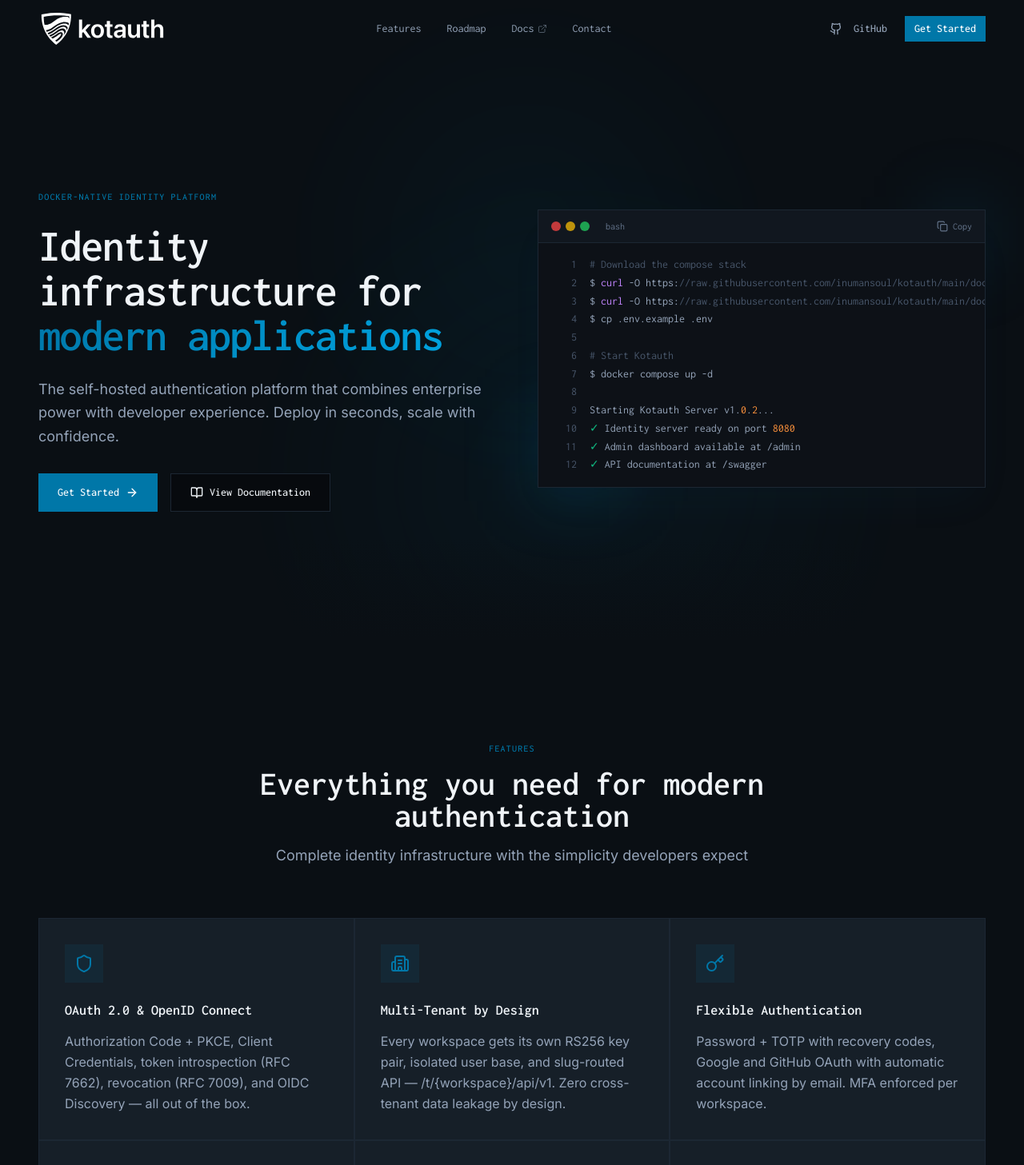
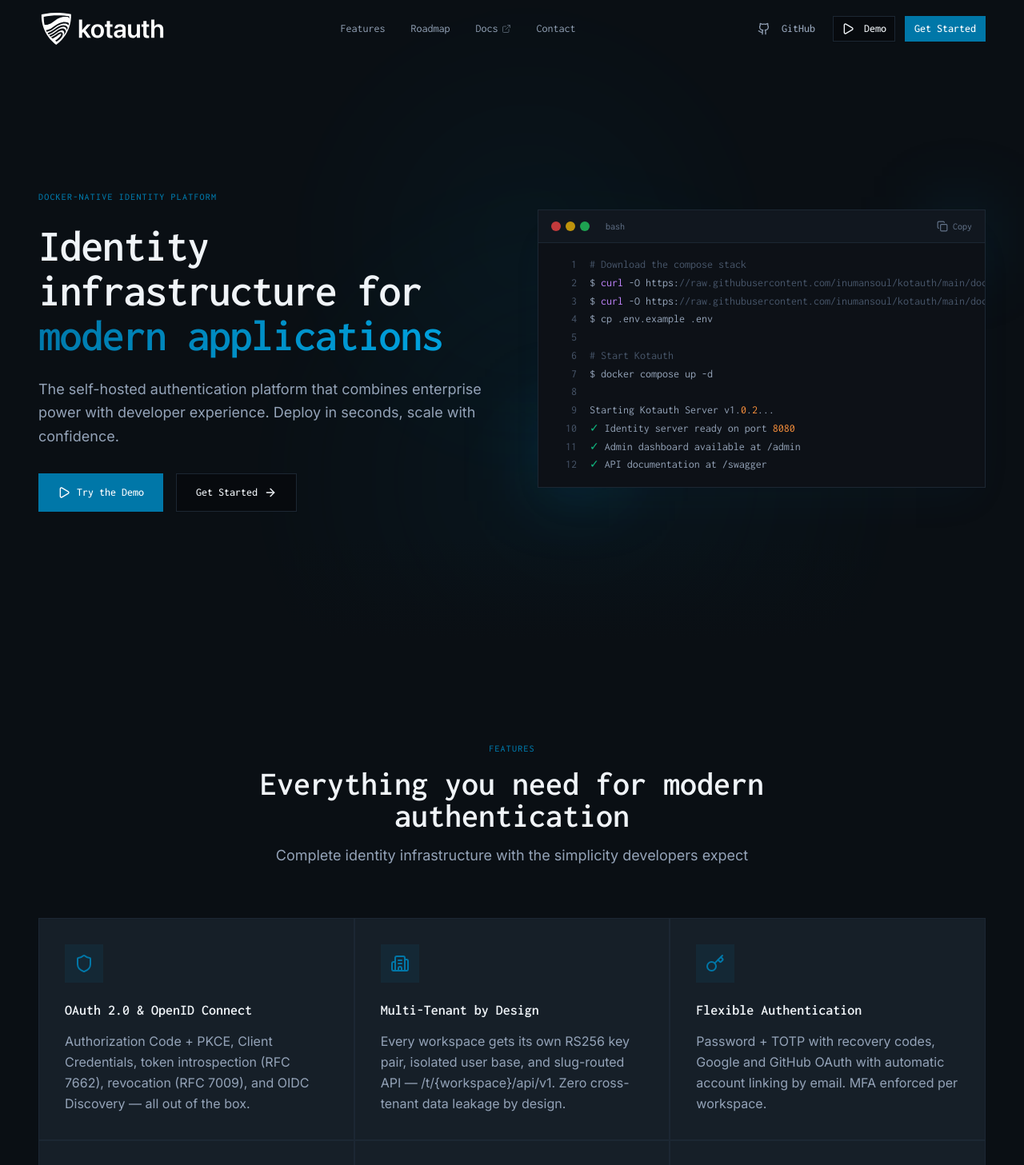
Before and after one commit to InumanSoul/kotauth-website, a React (Vite) app: page / in a window 1280 px wide. Shown: the top 1457 px of the page at 80% size. Built offline with nearby package versions, Linux system fonts and the light colour scheme.

Commit message:
Demo documentation added

```diff
--- a/src/components/Navbar.tsx
+++ b/src/components/Navbar.tsx
@@ -1,6 +1,6 @@
 import { useState, useEffect } from 'react';
 import { motion } from 'framer-motion';
-import { Menu, Github, ExternalLink } from 'lucide-react';
+import { Menu, Github, ExternalLink, Play } from 'lucide-react';
 import { Link, NavLink } from 'react-router-dom';
 import { Button } from '@/components/ui/button';
 import { Sheet, SheetContent, SheetTrigger } from '@/components/ui/sheet';
@@ -8,6 +8,7 @@ import { Sheet, SheetContent, SheetTrigger } from '@/components/ui/sheet';
 const GITHUB_URL    = 'https://github.com/inumansoul/kotauth';
 const QUICKSTART_URL = 'https://docs.kotauth.com/getting-started/quickstart/';
 const DOCS_URL      = 'https://docs.kotauth.com/getting-started/introduction/';
+const DEMO_URL      = 'https://demo.kotauth.com';
 
 type NavLinkDef = {
   label: string;
@@ -152,6 +153,17 @@ export function Navbar() {
             </Button>
             <Button
               asChild
+              variant="outline"
+              size="sm"
+              className="border-kotauth-surface-2 text-kotauth-text-primary hover:bg-kotauth-surface-1 hover:border-kotauth-primary/50 font-mono"
+            >
+              <a href={DEMO_URL} target="_blank" rel="noopener noreferrer">
+                <Play className="w-3.5 h-3.5 mr-1.5" />
+                Demo
+              </a>
+            </Button>
+            <Button
+              asChild
               size="sm"
               className="bg-kotauth-primary hover:bg-kotauth-primary-light text-white font-mono"
             >
@@ -198,6 +210,21 @@ export function Navbar() {
                 </Button>
                 <Button
                   asChild
+                  variant="outline"
+                  className="border-kotauth-surface-2 text-kotauth-text-primary hover:bg-kotauth-surface-1 font-mono"
+                >
+                  <a
+                    href={DEMO_URL}
+                    target="_blank"
+                    rel="noopener noreferrer"
+                    onClick={() => setMobileOpen(false)}
+                  >
+                    <Play className="w-4 h-4 mr-2" />
+                    Try the Demo
+                  </a>
+                </Button>
+                <Button
+                  asChild
                   className="bg-kotauth-primary hover:bg-kotauth-primary-light text-white font-mono"
                 >
                   <a
--- a/src/pages/FeaturesPage.tsx
+++ b/src/pages/FeaturesPage.tsx
@@ -10,7 +10,7 @@ import {
   Users,
   Palette,
   ArrowRight,
-  Github,
+  Play,
   Lock,
   FileCode,
   Fingerprint,
@@ -24,6 +24,7 @@ import { AuthShowcase } from '@/sections/AuthShowcase';
 import { PageSEO } from '@/components/PageSEO';
 
 const GITHUB_URL = 'https://github.com/inumansoul/kotauth';
+const DEMO_URL = 'https://demo.kotauth.com';
 
 // ─── All Features ─────────────────────────────────────────────────────────────
 
@@ -74,7 +75,7 @@ const allFeatures = [
     icon: Container,
     title: 'Docker-Native Deployment',
     description:
-      '120 MB multi-stage image published to GHCR (ghcr.io/inumansoul/kotauth). Bring your own .env and run docker compose up -d. Flyway migrations run automatically on startup — no init scripts, no manual schema setup. Compose stack includes PostgreSQL with a health check so Kotauth only starts when the database is ready.',
+      '120 MB multi-stage image published to GHCR (ghcr.io/inumansoul/kotauth). Bring your own .env and run docker compose up -d. Flyway migrations run automatically on startup — no init scripts, no manual schema setup. Compose stack includes PostgreSQL with a health check so Kotauth only starts when the database is ready. Set KAUTH_DEMO_MODE=true to deploy a public showcase instance with pre-seeded workspaces, users, roles, and applications — try it at demo.kotauth.com.',
   },
 ];
 
@@ -254,7 +255,7 @@ export function FeaturesPage() {
             </h2>
             <p className="text-kotauth-text-secondary mb-8">
               Everything above ships in a single Docker image. No licensing, no per-seat cost,
-              no SaaS dependency.
+              no SaaS dependency. See it running before you deploy.
             </p>
             <div className="flex flex-wrap gap-4">
               <Button
@@ -262,9 +263,9 @@ export function FeaturesPage() {
                 size="lg"
                 className="bg-kotauth-primary hover:bg-kotauth-primary-light text-white px-6 h-12 font-mono"
               >
-                <a href={`${GITHUB_URL}#quick-start`} target="_blank" rel="noopener noreferrer">
-                  Get Started
-                  <ArrowRight className="w-4 h-4 ml-2" />
+                <a href={DEMO_URL} target="_blank" rel="noopener noreferrer">
+                  <Play className="w-4 h-4 mr-2" />
+                  Try the Demo
                 </a>
               </Button>
               <Button
@@ -273,9 +274,9 @@ export function FeaturesPage() {
                 size="lg"
                 className="border-kotauth-surface-2 text-kotauth-text-primary hover:bg-kotauth-surface-1 hover:border-kotauth-primary/50 px-6 h-12 font-mono"
               >
-                <a href={GITHUB_URL} target="_blank" rel="noopener noreferrer">
-                  <Github className="w-4 h-4 mr-2" />
-                  View on GitHub
+                <a href={`${GITHUB_URL}#quick-start`} target="_blank" rel="noopener noreferrer">
+                  Get Started
+                  <ArrowRight className="w-4 h-4 ml-2" />
                 </a>
               </Button>
             </div>
--- a/src/pages/HomePage.tsx
+++ b/src/pages/HomePage.tsx
@@ -2,6 +2,7 @@ import { Hero } from '@/sections/Hero';
 import { FeaturesGrid } from '@/sections/FeaturesGrid';
 import { AuthShowcase } from '@/sections/AuthShowcase';
 import { CodeShowcase } from '@/sections/CodeShowcase';
+import { LiveDemo } from '@/sections/LiveDemo';
 import { ComparisonTable } from '@/sections/ComparisonTable';
 import { Architecture } from '@/sections/Architecture';
 import { CTASection } from '@/sections/CTASection';
@@ -12,13 +13,14 @@ export function HomePage() {
     <>
       <PageSEO
         title="Kotauth — Self-hosted authentication for modern applications"
-        description="The open-source, Docker-native identity platform. OAuth 2.0, OpenID Connect, multi-tenancy, white-label auth screens, and webhooks — deploy in seconds with a single docker compose up."
+        description="The open-source, Docker-native identity platform. OAuth 2.0, OpenID Connect, multi-tenancy, white-label auth screens, and webhooks — deploy in seconds with a single docker compose up. Try the live demo at demo.kotauth.com."
         path="/"
       />
       <Hero />
       <FeaturesGrid />
       <AuthShowcase />
       <CodeShowcase />
+      <LiveDemo />
       <ComparisonTable />
       <Architecture />
       <CTASection />
--- a/src/pages/RoadmapPage.tsx
+++ b/src/pages/RoadmapPage.tsx
@@ -1,11 +1,12 @@
 import { motion } from 'framer-motion';
-import { Github, ArrowRight } from 'lucide-react';
+import { Github, Play } from 'lucide-react';
 import { Button } from '@/components/ui/button';
 import { GradientGlow } from '@/components/GradientGlow';
 import { PhaseCard, containerVariants, type Phase } from '@/components/PhaseCard';
 import { PageSEO } from '@/components/PageSEO';
 
 const GITHUB_URL = 'https://github.com/InumanSoul/kotauth';
+const DEMO_URL = 'https://demo.kotauth.com';
 
 // ─── Data ────────────────────────────────────────────────────────────────────
 
@@ -98,6 +99,7 @@ const shippedPhases: Phase[] = [
       'Full environment variable reference with production guidance',
       'CONTRIBUTING guide — local setup, architecture constraints, migration conventions',
       'Security hardening: cookie.secure derived from KAUTH_BASE_URL at startup',
+      'Demo mode (KAUTH_DEMO_MODE=true) — seeds two workspaces with users, roles, groups, applications, webhooks, and audit history; renders a credential banner on all pages; designed for public showcase deployments at demo.kotauth.com',
     ],
   },
 ];
@@ -190,9 +192,9 @@ export function RoadmapPage() {
                 asChild
                 className="bg-kotauth-primary hover:bg-kotauth-primary-light text-white font-mono h-11 px-6"
               >
-                <a href={GITHUB_URL} target="_blank" rel="noopener noreferrer">
-                  <Github className="w-4 h-4 mr-2" />
-                  View on GitHub
+                <a href={DEMO_URL} target="_blank" rel="noopener noreferrer">
+                  <Play className="w-4 h-4 mr-2" />
+                  Try the Demo
                 </a>
               </Button>
               <Button
@@ -200,9 +202,9 @@ export function RoadmapPage() {
                 variant="outline"
                 className="border-kotauth-surface-2 text-kotauth-text-primary hover:bg-kotauth-surface-2 font-mono h-11 px-6"
               >
-                <a href={`${GITHUB_URL}/discussions`} target="_blank" rel="noopener noreferrer">
-                  Request a Feature
-                  <ArrowRight className="w-4 h-4 ml-2" />
+                <a href={GITHUB_URL} target="_blank" rel="noopener noreferrer">
+                  <Github className="w-4 h-4 mr-2" />
+                  View on GitHub
                 </a>
               </Button>
             </div>
@@ -218,7 +220,7 @@ export function RoadmapPage() {
               { label: 'Phases Shipped', value: '6' },
               { label: 'DB Migrations', value: '21' },
               { label: 'REST Endpoints', value: '30+' },
-              { label: 'Architecture ADRs', value: '23' },
+              { label: 'Architecture ADRs', value: '24' },
             ].map((stat) => (
               <div key={stat.label} className="text-center sm:text-left">
                 <p className="text-2xl font-bold text-kotauth-text-primary font-mono">{stat.value}</p>
@@ -317,7 +319,7 @@ export function RoadmapPage() {
           >
             <span className="eyebrow mb-3 block">Architecture</span>
             <h2 className="text-2xl sm:text-3xl font-semibold text-kotauth-text-primary font-mono mb-3">
-              23 Architecture Decision Records
+              24 Architecture Decision Records
             </h2>
             <p className="text-kotauth-text-secondary max-w-xl">
               Key decisions made during development, documented for contributors and auditors.
@@ -358,6 +360,7 @@ export function RoadmapPage() {
                   { id: '21', decision: 'Swagger UI loaded from CDN, not bundled', rationale: 'Saves ~7 MB from the fat JAR; no new Gradle dependencies required' },
                   { id: '22', decision: 'Auth CSS carries no :root defaults — TenantTheme injects all tokens server-side at render time', rationale: 'Enables per-tenant theming with zero client-side JS; theme changes take effect on next page load with no rebuild' },
                   { id: '23', decision: 'LightningCSS (Rust native) compiled in a dedicated Docker stage before the Gradle build', rationale: 'Produces minified, cross-browser bundles without Node.js in the JRE runtime image; CSS output is injected into the JAR during Stage 2' },
+                  { id: '24', decision: 'Demo mode as a single env flag (KAUTH_DEMO_MODE) with idempotent seed service', rationale: 'Public showcase deployments get realistic data without manual setup; idempotent seeding allows periodic container restarts without duplicate data' },
                 ].map((adr) => (
                   <tr key={adr.id} className="border-b border-kotauth-surface-1 hover:bg-kotauth-surface-1/40 transition-colors">
                     <td className="py-3 pr-6 text-kotauth-primary text-xs">ADR-{adr.id}</td>
--- a/src/sections/CTASection.tsx
+++ b/src/sections/CTASection.tsx
@@ -1,9 +1,10 @@
 import { motion } from 'framer-motion';
-import { ArrowRight, Github } from 'lucide-react';
+import { ArrowRight, Play } from 'lucide-react';
 import { Button } from '@/components/ui/button';
 import { FloatingOrb } from '@/components/GradientGlow';
 
 const GITHUB_URL = 'https://github.com/inumansoul/kotauth';
+const DEMO_URL = 'https://demo.kotauth.com';
 
 export function CTASection() {
   return (
@@ -59,9 +60,9 @@ export function CTASection() {
                 size="lg"
                 className="bg-kotauth-primary hover:bg-kotauth-primary-light text-white px-8 h-12 font-mono"
               >
-                <a href={`${GITHUB_URL}#quick-start`} target="_blank" rel="noopener noreferrer">
-                  Get Started Free
-                  <ArrowRight className="w-4 h-4 ml-2" />
+                <a href={DEMO_URL} target="_blank" rel="noopener noreferrer">
+                  <Play className="w-4 h-4 mr-2" />
+                  Try the Demo
                 </a>
               </Button>
               <Button
@@ -70,9 +71,9 @@ export function CTASection() {
                 size="lg"
                 className="border-kotauth-surface-2 text-kotauth-text-primary hover:bg-kotauth-surface-2 px-8 h-12 font-mono"
               >
-                <a href={GITHUB_URL} target="_blank" rel="noopener noreferrer">
-                  <Github className="w-4 h-4 mr-2" />
-                  Star on GitHub
+                <a href={`${GITHUB_URL}#quick-start`} target="_blank" rel="noopener noreferrer">
+                  Get Started Free
+                  <ArrowRight className="w-4 h-4 ml-2" />
                 </a>
               </Button>
             </motion.div>
--- a/src/sections/Hero.tsx
+++ b/src/sections/Hero.tsx
@@ -1,10 +1,11 @@
 import { motion } from 'framer-motion';
-import { ArrowRight, BookOpen } from 'lucide-react';
+import { ArrowRight, Play } from 'lucide-react';
 import { Button } from '@/components/ui/button';
 import { CodeBlock } from '@/components/CodeBlock';
 import { GradientGlow } from '@/components/GradientGlow';
 
 const GITHUB_URL = 'https://github.com/inumansoul/kotauth';
+const DEMO_URL = 'https://demo.kotauth.com';
 
 const containerVariants = {
   hidden: {},
@@ -93,9 +94,9 @@ export function Hero() {
                 size="lg"
                 className="bg-kotauth-primary hover:bg-kotauth-primary-light text-white px-6 h-12 font-mono"
               >
-                <a className='flex items-center' href={`${GITHUB_URL}#quick-start`} target="_blank" rel="noopener noreferrer">
-                  Get Started
-                  <ArrowRight className="w-4 h-4 ml-2" />
+                <a className='flex items-center' href={DEMO_URL} target="_blank" rel="noopener noreferrer">
+                  <Play className="w-4 h-4 mr-2" />
+                  Try the Demo
                 </a>
               </Button>
               <Button
@@ -103,9 +104,9 @@ export function Hero() {
                 size="lg"
                 className="border-kotauth-surface-2 text-kotauth-text-primary hover:bg-kotauth-surface-1 hover:border-kotauth-primary/50 px-6 h-12 font-mono"
               >
-                <a className='flex items-center' href={GITHUB_URL} target="_blank" rel="noopener noreferrer">
-                    <BookOpen className="w-4 h-4 mr-2" />
-                    View Documentation
+                <a className='flex items-center' href={`${GITHUB_URL}#quick-start`} target="_blank" rel="noopener noreferrer">
+                  Get Started
+                  <ArrowRight className="w-4 h-4 ml-2" />
                 </a>
               </Button>
             </motion.div>
--- /dev/null
+++ b/src/sections/LiveDemo.tsx
@@ -0,0 +1,89 @@
+import { motion } from 'framer-motion';
+import { Play, Users, Shield, Building2, KeyRound } from 'lucide-react';
+import { Button } from '@/components/ui/button';
+import { AnimatedSection, StaggerContainer, StaggerItem } from '@/components/AnimatedSection';
+
+const DEMO_URL = 'https://demo.kotauth.com';
+
+const demoHighlights = [
+  {
+    icon: Building2,
+    title: 'Two workspaces',
+    description: 'Acme Corp and StartupLabs — each with isolated users, roles, and applications.',
+  },
+  {
+    icon: Users,
+    title: 'Pre-seeded users',
+    description: 'Admins, developers, and viewers already configured with roles and group memberships.',
+  },
+  {
+    icon: Shield,
+    title: 'Full RBAC in action',
+    description: 'Roles, groups, composite inheritance, and audit trails — all populated and visible.',
+  },
+  {
+    icon: KeyRound,
+    title: 'OAuth apps & API keys',
+    description: 'Registered applications with client credentials and scoped API keys ready to inspect.',
+  },
+];
+
+export function LiveDemo() {
+  return (
+    <section className="py-24 lg:py-32 relative overflow-hidden bg-kotauth-bg-secondary border-y border-kotauth-surface-2">
+      <div className="section-container relative z-10">
+        <AnimatedSection className="text-center max-w-2xl mx-auto mb-16">
+          <span className="eyebrow mb-4 block">Live Demo</span>
+          <h2 className="text-3xl sm:text-4xl lg:text-[42px] font-semibold text-kotauth-text-primary leading-tight mb-4 font-mono">
+            See it running —{' '}
+            <span className="gradient-text">no install required</span>
+          </h2>
+          <p className="text-lg text-kotauth-text-secondary">
+            A public instance with seeded data. Explore the admin console, user management,
+            OAuth configuration, and audit logs. Data resets periodically.
+          </p>
+        </AnimatedSection>
+
+        <StaggerContainer
+          className="grid sm:grid-cols-2 lg:grid-cols-4 gap-4 mb-12"
+          staggerDelay={0.07}
+        >
+          {demoHighlights.map((item, index) => (
+            <StaggerItem key={index}>
+              <div className="bg-kotauth-surface-1 border border-kotauth-surface-2 p-5 h-full hover:border-kotauth-primary/30 transition-colors">
+                <div className="w-9 h-9 bg-kotauth-primary/10 flex items-center justify-center mb-4">
+                  <item.icon className="w-4 h-4 text-kotauth-primary" />
+                </div>
+                <p className="text-sm font-semibold text-kotauth-text-primary font-mono mb-1.5">
+                  {item.title}
+                </p>
+                <p className="text-xs text-kotauth-text-tertiary font-mono leading-relaxed">
+                  {item.description}
+                </p>
+              </div>
+            </StaggerItem>
+          ))}
+        </StaggerContainer>
+
+        <motion.div
+          className="flex justify-center"
+          initial={{ opacity: 0, y: 16 }}
+          whileInView={{ opacity: 1, y: 0 }}
+          viewport={{ once: true }}
+          transition={{ duration: 0.4, delay: 0.3 }}
+        >
+          <Button
+            asChild
+            size="lg"
+            className="bg-kotauth-primary hover:bg-kotauth-primary-light text-white px-8 h-12 font-mono"
+          >
+            <a href={DEMO_URL} target="_blank" rel="noopener noreferrer">
+              <Play className="w-4 h-4 mr-2" />
+              Launch the Demo
+            </a>
+          </Button>
+        </motion.div>
+      </div>
+    </section>
+  );
+}
```
